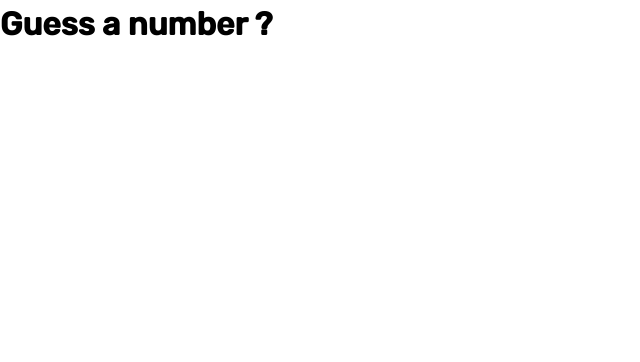
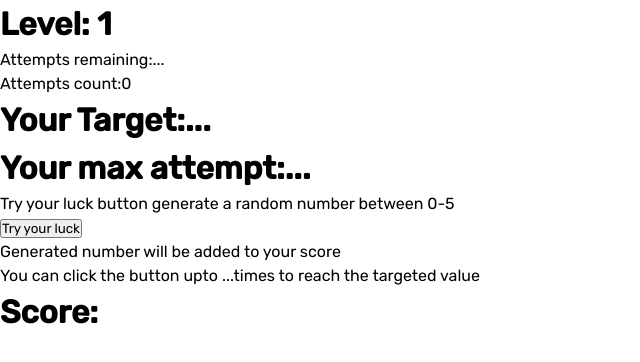
Before and after one commit to MUNIF-2242/JS-Number-Guess-Game, a plain HTML site: page index.html in a window 1280 px wide. Shown: the whole page, without its empty margins (0-640 px from the left). Drawn offline with Linux system fonts and the light colour scheme.

Commit message:
add content .

```diff
--- a/index.html
+++ b/index.html
@@ -9,7 +9,19 @@
     <link rel="stylesheet" href="./css/index.css" />
   </head>
   <body>
-    <h1>Guess a number ?</h1>
+    <div class="container">
+      <h1 id="level">Level: 1</h1>
+      <p>Attempts remaining:...</p>
+      <p>Attempts count:0</p>
+      <h1 id="target">Your Target:...</h1>
+      <h1>Your max attempt:...</h1>
+      <p>Try your luck button generate a random number between 0-5</p>
+      <button id="try-your-luck-btn">Try your luck</button>
+      <p>Generated number will be added to your score</p>
+      <p>You can click the button upto ...times to reach the targeted value</p>
+      <h1 id="score">Score:</h1>
+    </div>
+
     <script src="./js/index.js"></script>
   </body>
 </html>
```
